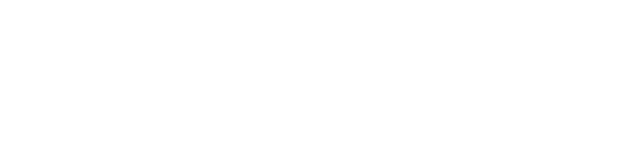
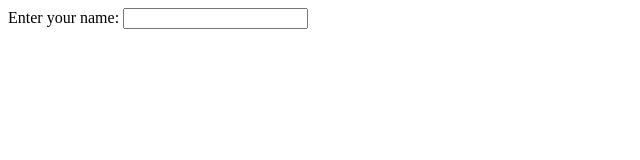
Before and after one commit to acciojob/capitalise-name-darshana-vyas2004, a website: page main.html in a window 1280 px wide. Shown: the whole page, without its empty margins (0-640 px from the left). Drawn offline with Linux system fonts and the light colour scheme.

Commit message:
created a submission

```diff
--- a/main.html
+++ b/main.html
@@ -1,11 +1,12 @@
+
 <!DOCTYPE html>
 <html>
   <head>
   </head>
   <body>
+    Enter your name: <input type="text" id="fname">
 
-  <script>
-
+	<script type="text/javascript" src="./script.js">
 	</script>
-  </body>
+  </body>
 </html>
```
